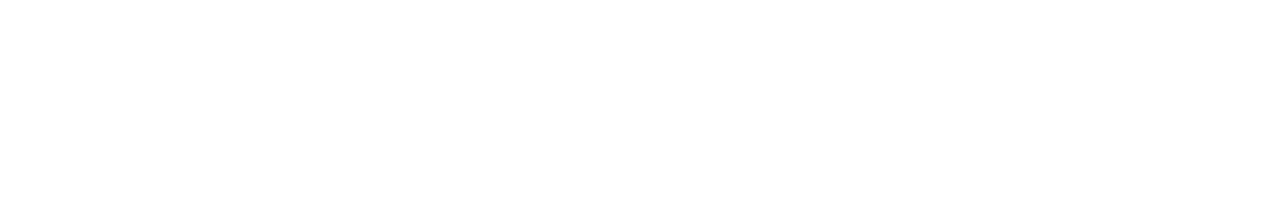
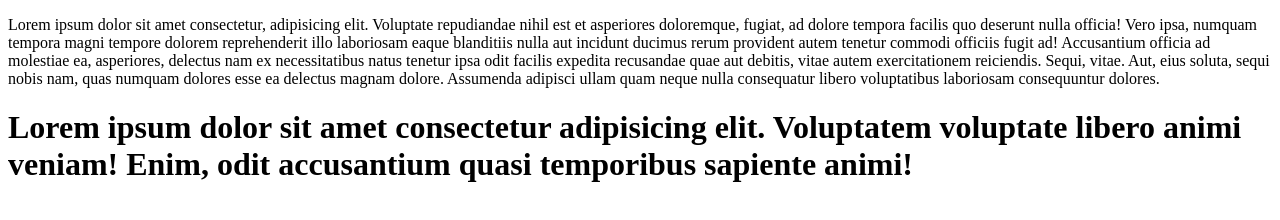
Before and after one commit to expe617/first-projects, a plain HTML site: page home.html in a window 1280 px wide. Drawn offline with Linux system fonts and the light colour scheme.

Commit message:
first commit

```diff
--- a/home.html
+++ b/home.html
@@ -6,6 +6,8 @@
     <title>Document</title>
 </head>
 <body>
+    <p>Lorem ipsum dolor sit amet consectetur, adipisicing elit. Voluptate repudiandae nihil est et asperiores doloremque, fugiat, ad dolore tempora facilis quo deserunt nulla officia! Vero ipsa, numquam tempora magni tempore dolorem reprehenderit illo laboriosam eaque blanditiis nulla aut incidunt ducimus rerum provident autem tenetur commodi officiis fugit ad! Accusantium officia ad molestiae ea, asperiores, delectus nam ex necessitatibus natus tenetur ipsa odit facilis expedita recusandae quae aut debitis, vitae autem exercitationem reiciendis. Sequi, vitae. Aut, eius soluta, sequi nobis nam, quas numquam dolores esse ea delectus magnam dolore. Assumenda adipisci ullam quam neque nulla consequatur libero voluptatibus laboriosam consequuntur dolores.</p>
 
+    <h1>Lorem ipsum dolor sit amet consectetur adipisicing elit. Voluptatem voluptate libero animi veniam! Enim, odit accusantium quasi temporibus sapiente animi!</h1>
 </body>
 </html>
```
